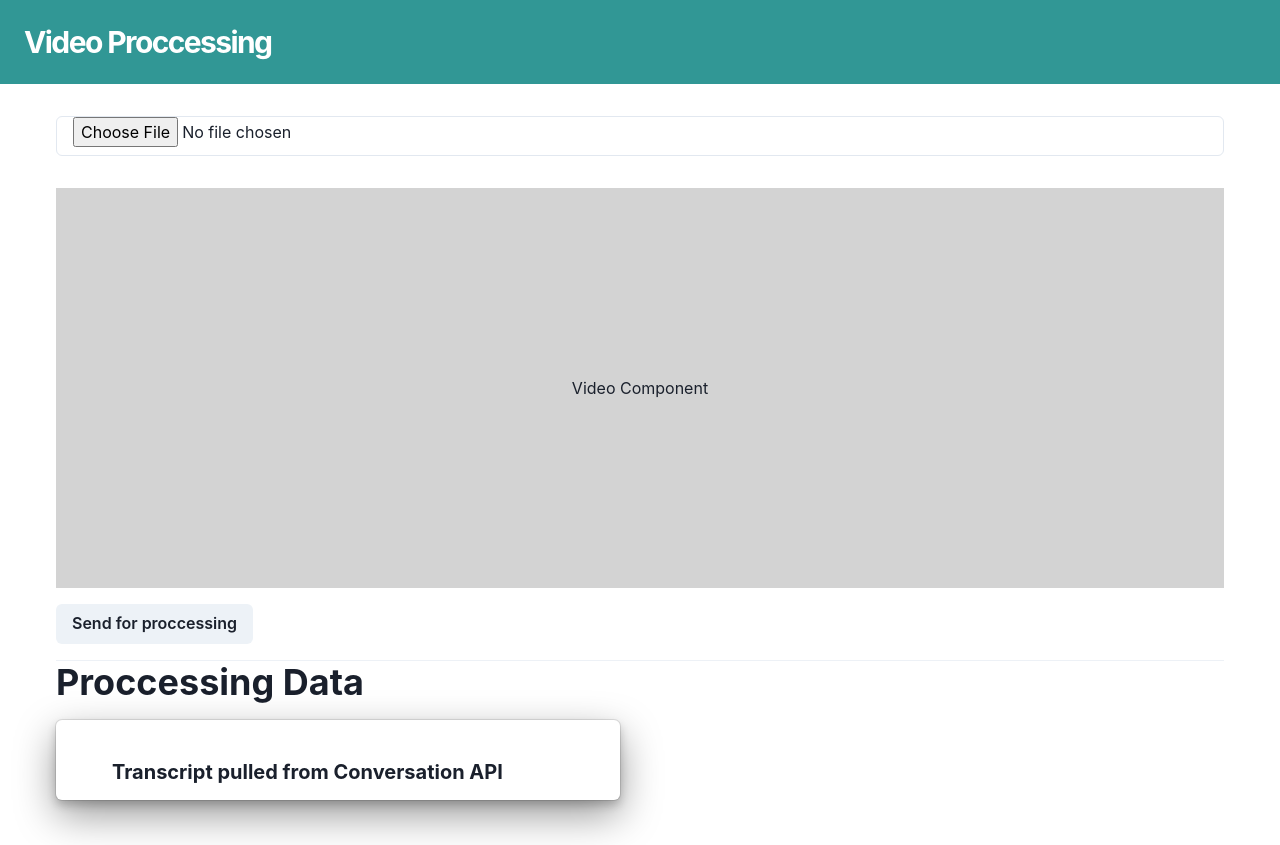
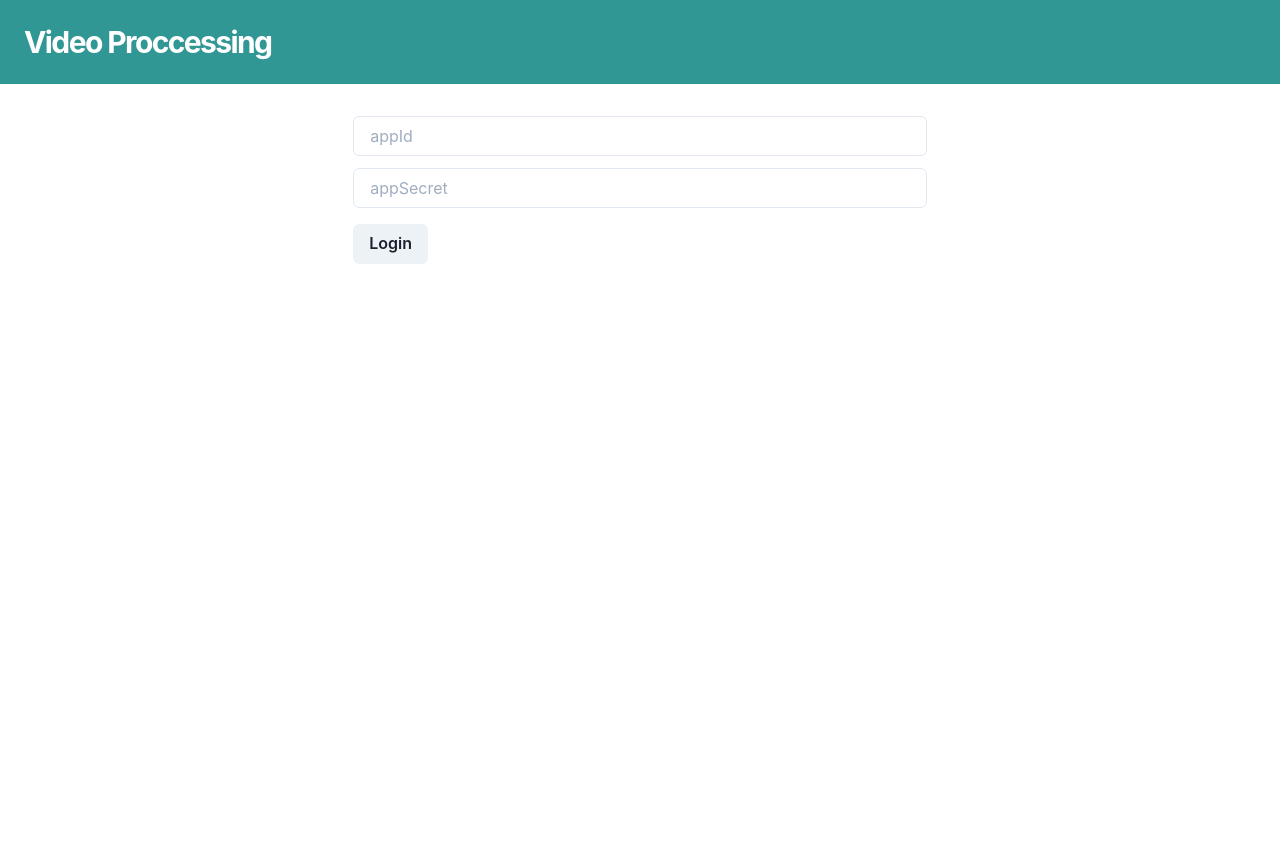
Before and after one commit to salisshuaibu11/video-analysis, a Next.js app: page / in a window 1280 px wide. After the commit the page ends 800 px from the top, so only its background shows below. Built offline with nearby package versions, Linux system fonts and the light colour scheme.

Commit message:
Secured the app with login screen

```diff
--- /dev/null
+++ b/components/ProtectedPage.js
@@ -0,0 +1,33 @@
+import React, { useState } from "react";
+import { Container, Button, Input, Stack } from "@chakra-ui/react";
+import Header from "./Header";
+
+export default function ProtectedPage({ children }) {
+  const isLoggedIn = false;
+  const [appId, setAppId] = useState("");
+  const [appSecret, setAppSecret] = useState("");
+  return (
+    <>
+      <Header />
+      {!isLoggedIn ? (
+        <Container>
+          <Stack spacing={3} marginBottom="1rem">
+            <Input
+              onChange={(e) => setAppId(e.target.value)}
+              value={appId}
+              placeholder="appId"
+              size="md"
+            />
+            <Input
+              onChange={(e) => setAppSecret(e.target.value)}
+              value={appSecret}
+              placeholder="appSecret"
+              size="md"
+            />
+          </Stack>
+          <Button>Login</Button>
+        </Container>
+      ) : children}
+    </>
+  )
+}
--- a/pages/index.js
+++ b/pages/index.js
@@ -1,5 +1,3 @@
-import Head from 'next/head'
-import Header from "../components/Header";
 import {
   Input,
   InputGroup,
@@ -12,10 +10,13 @@ import {
   Heading,
 } from "@chakra-ui/react";
 
+import Head from 'next/head'
+import Header from "../components/Header";
+import ProtectedPage from "../components/ProtectedPage";
+
 export default function Home() {
   return (
-    <>
-      <Header />
+    <ProtectedPage>
       <Container maxWidth="1200px">
         <Box marginBottom="1rem">
           <InputGroup marginBottom="2rem">
@@ -40,6 +41,6 @@ export default function Home() {
           </Box>
         </SimpleGrid>
       </Container>
-    </>
+    </ProtectedPage>
   )
 }
```
